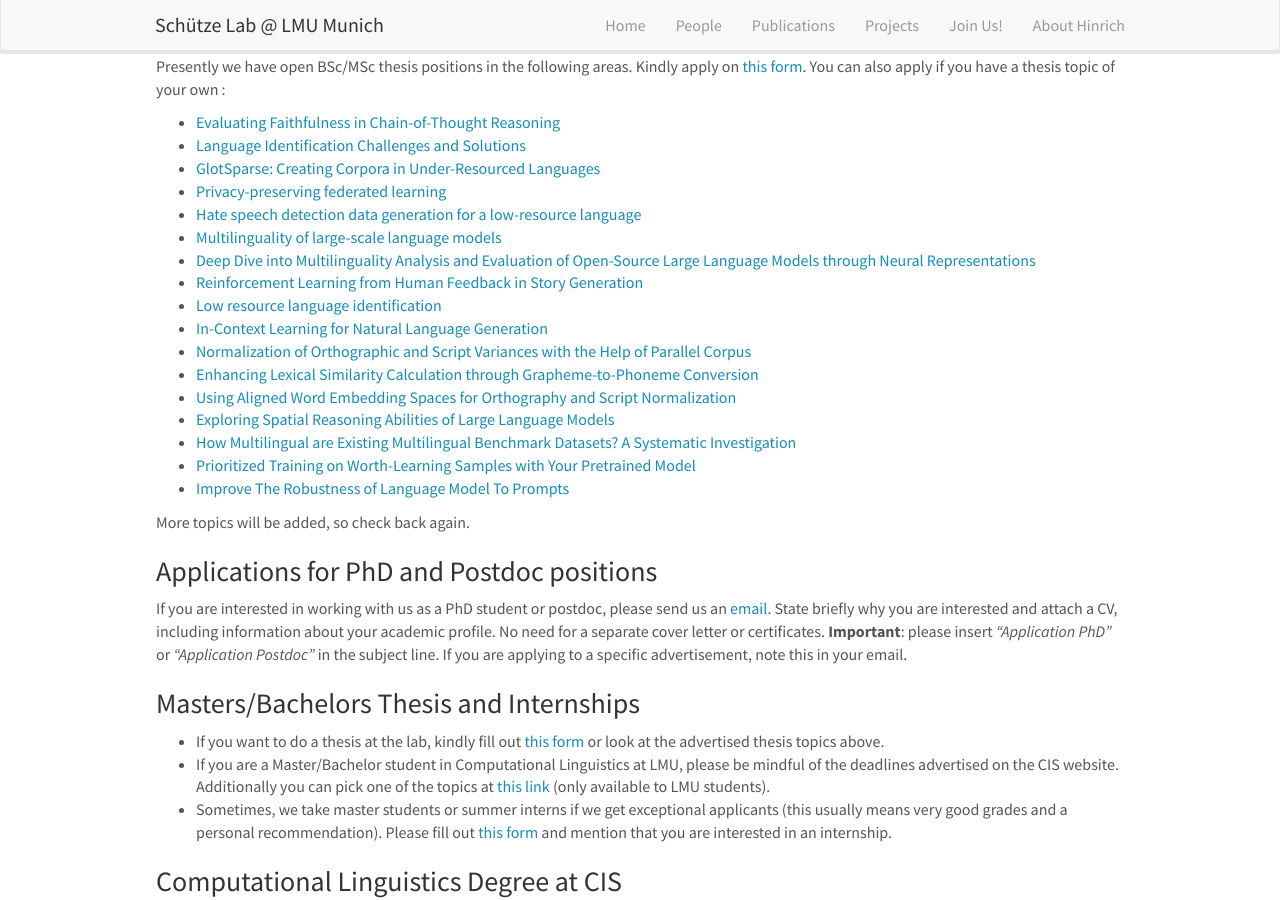
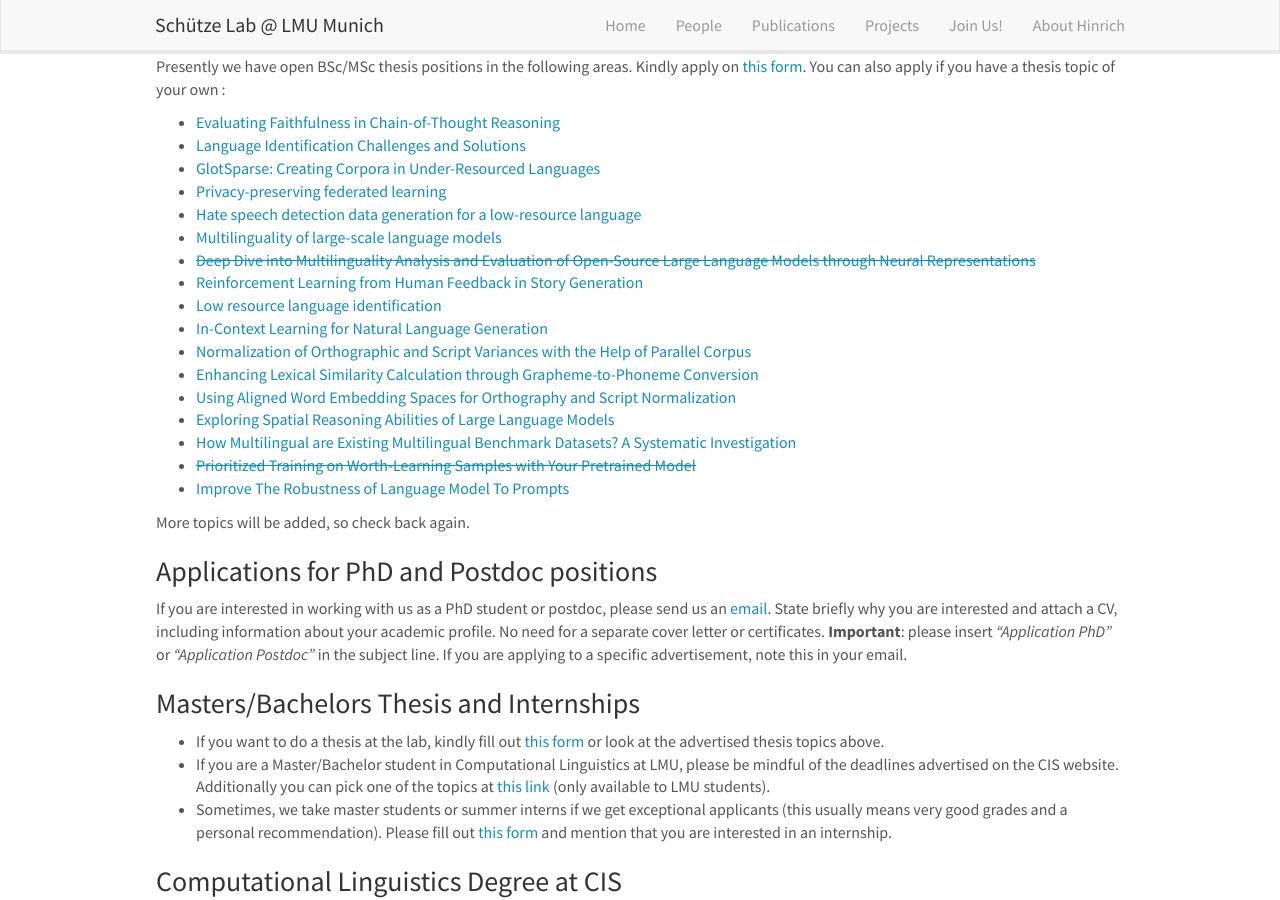
Before and after one commit to cisnlp/cisnlp.github.io, a Jekyll site: the page built from _pages/openings.md, in a window 1280 px wide and 900 px high, scrolled down 339 px. Built offline with Jekyll 4.4.1, drawn with Linux system fonts in a browser that asks for light colours; nearby versions of some CDN libraries; comment, search, counter and statistics services are not loaded.

Commit message:
update topic

```diff
--- a/_pages/openings.md
+++ b/_pages/openings.md
@@ -24,7 +24,7 @@ Presently we have open BSc/MSc thesis positions in the following areas. Kindly a
 - [Privacy-preserving federated learning]({{ site.baseurl }}/thesis_proposals/2024/Axel-Haotian-2024-Project-1.pdf)
 - [Hate speech detection data generation for a low-resource language]({{ site.baseurl }}/thesis_proposals/2024/Axel-Haotian-2024-Project-2.pdf)
 - [Multilinguality of large-scale language models]({{ site.baseurl }}/thesis_proposals/2024/Chunlan-2024-Project-1.pdf)
-- [Deep Dive into Multilinguality Analysis and Evaluation of Open-Source Large Language Models through Neural Representations]({{ site.baseurl }}/thesis_proposals/2024/Ercong-2024-Project-1.pdf)
+- [~~Deep Dive into Multilinguality Analysis and Evaluation of Open-Source Large Language Models through Neural Representations~~]({{ site.baseurl }}/thesis_proposals/2024/Ercong-2024-Project-1.pdf)
 - [Reinforcement Learning from Human Feedback in Story Generation]({{ site.baseurl }}/thesis_proposals/2024/Latif-2024-Project-1.pdf)
 - [Low resource language identification]({{ site.baseurl }}/thesis_proposals/2024/Molly-2024-Project-1.pdf)
 - [In-Context Learning for Natural Language Generation]({{ site.baseurl }}/thesis_proposals/2024/Peiqin-2024-Project-1.pdf)
@@ -33,7 +33,7 @@ Presently we have open BSc/MSc thesis positions in the following areas. Kindly a
 - [Using Aligned Word Embedding Spaces for Orthography and Script Normalization]({{ site.baseurl }}/thesis_proposals/2024/Renhao-2024-Project-3.pdf)
 - [Exploring Spatial Reasoning Abilities of Large Language Models]({{ site.baseurl }}/thesis_proposals/2024/Shengqiang-2024-Project-1.pdf)
 - [How Multilingual are Existing Multilingual Benchmark Datasets? A Systematic Investigation]({{ site.baseurl }}/thesis_proposals/2024/Yihong-2024-Project-1.pdf)
-- [Prioritized Training on Worth-Learning Samples with Your Pretrained Model]({{ site.baseurl }}/thesis_proposals/2024/Yihong-2024-Project-2.pdf)
+- [~~Prioritized Training on Worth-Learning Samples with Your Pretrained Model~~]({{ site.baseurl }}/thesis_proposals/2024/Yihong-2024-Project-2.pdf)
 - [Improve The Robustness of Language Model To Prompts]({{ site.baseurl }}/thesis_proposals/2024/Yongkang-2024-Project-1.pdf)
 
 <!-- - [~~Task Label Aware Classification for Hate Speech and Harassment~~]({{ site.baseurl }}/thesis_proposals/Amir-2023-Project-1.pdf)
```
Also changed, not shown: 1 other file.
